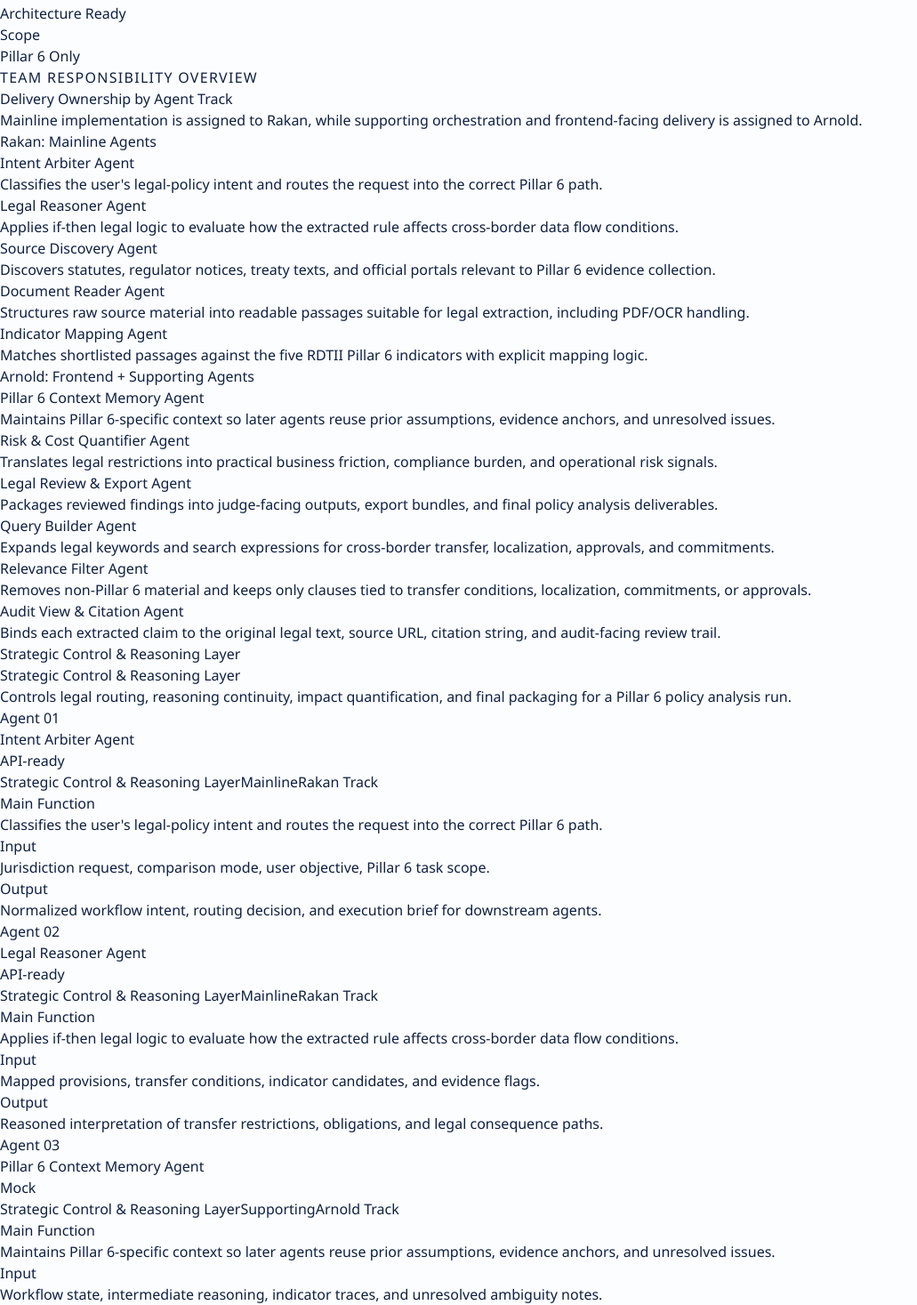
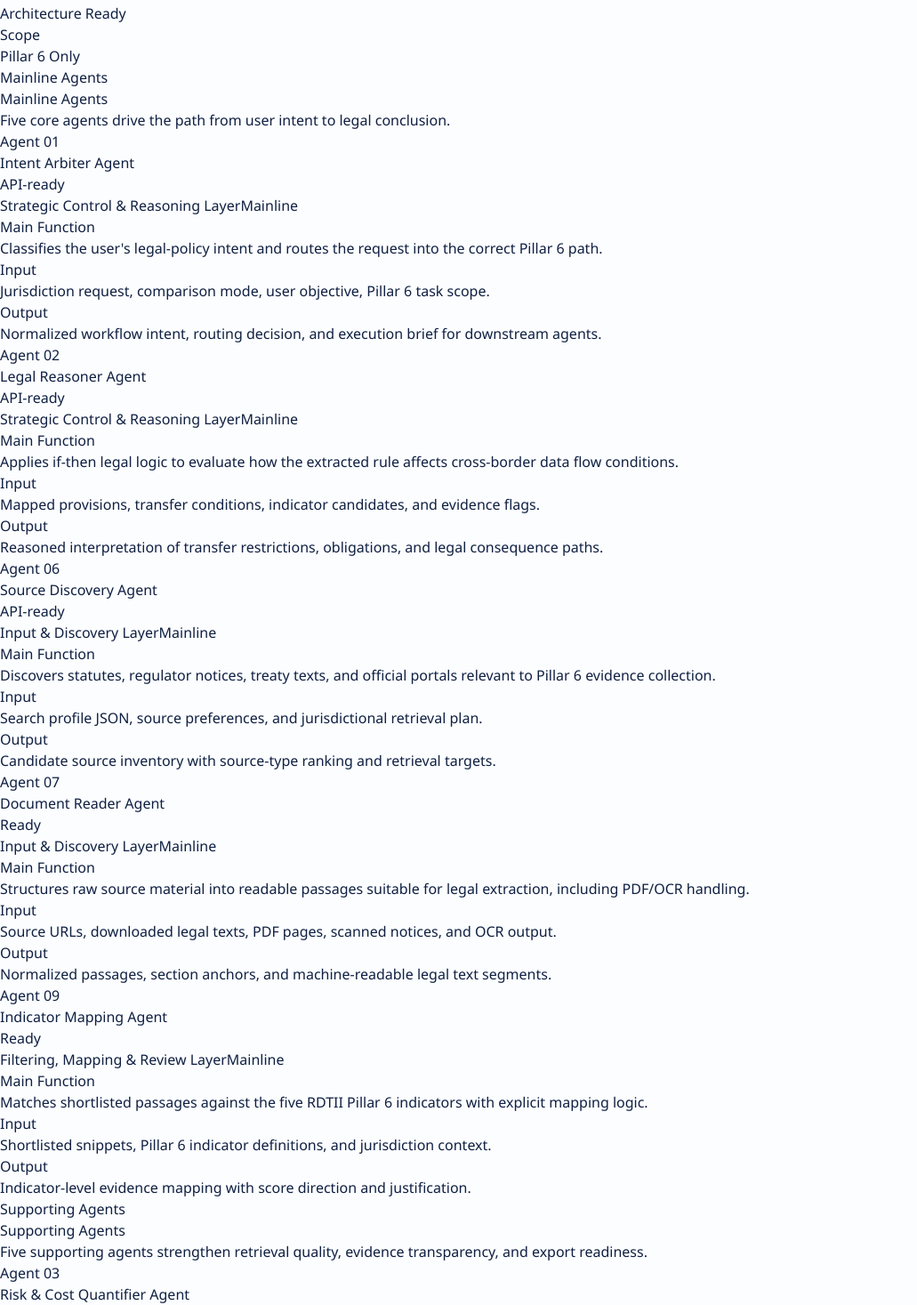
Before and after one commit to w1457344108-coder/Hackathon, a Next.js app: page / in a window 1280 px wide. Shown: the part 3567-5034 px from the top of the page at 89% size, without its empty margins (0-1031 px from the left). Built offline with nearby package versions, Linux system fonts and the light colour scheme.

Commit message:
Reduce architecture to 10 agents

```diff
--- a/components/agent-pipeline-viewer.tsx
+++ b/components/agent-pipeline-viewer.tsx
@@ -1,4 +1,4 @@
-import { architectureRows, pillar6Agents } from "@/data/agents";
+import { pillar6Agents } from "@/data/agents";
 import { AgentMeta } from "@/types/agent-schema";
 
 function getAgentPresentation(agent: AgentMeta, isRunning: boolean, hasResult: boolean) {
@@ -48,6 +48,9 @@ export function AgentPipelineViewer({
   isRunning: boolean;
   hasResult: boolean;
 }) {
+  const mainlineAgents = pillar6Agents.filter((agent) => agent.agent_type === "mainline");
+  const supportingAgents = pillar6Agents.filter((agent) => agent.agent_type === "supporting");
+
   return (
     <section className="glass-panel mt-8 overflow-hidden rounded-[2rem] border border-white/70 p-6">
       <div className="rounded-[1.75rem] border border-blue-100 bg-white/90 p-6">
@@ -55,18 +58,18 @@ export function AgentPipelineViewer({
           <div className="max-w-4xl">
             <p className="section-title text-xs font-semibold text-blue-700">Evidence Pipeline</p>
             <h2 className="mt-2 text-2xl font-semibold text-slate-950 sm:text-3xl">
-              Eleven-Agent Pillar 6 Architecture
+              Ten-Agent Pillar 6 Architecture
             </h2>
             <p className="mt-3 max-w-3xl text-sm leading-7 text-slate-600 sm:text-base">
               This architecture is scoped only to UN ESCAP RDTII Pillar 6: Cross-Border Data
               Policies. It organizes legal intake, evidence extraction, indicator mapping,
               reasoning, quantification, citation review, and export into a policy-analysis-ready
-              multi-agent system.
+              multi-agent system with a streamlined 5 + 5 structure.
             </p>
           </div>
 
           <div className="grid gap-3 sm:grid-cols-3">
-            <LegendPill label="Topology" value="11 Specialized Agents" />
+            <LegendPill label="Topology" value="10 Specialized Agents" />
             <LegendPill
               label="Current State"
               value={hasResult ? "Completed" : isRunning ? "Mock Execution" : "Architecture Ready"}
@@ -76,63 +79,53 @@ export function AgentPipelineViewer({
         </div>
       </div>
 
-      <section className="mt-6 rounded-[1.75rem] border border-blue-100 bg-white/90 p-5">
-        <div className="mb-4">
-          <p className="section-title text-xs font-semibold text-blue-700">
-            Team Responsibility Overview
-          </p>
-          <h3 className="mt-2 text-xl font-semibold text-slate-950">
-            Delivery Ownership by Agent Track
-          </h3>
-          <p className="mt-2 max-w-3xl text-sm leading-6 text-slate-600">
-            Mainline implementation is assigned to Rakan, while supporting orchestration and
-            frontend-facing delivery is assigned to Arnold.
-          </p>
-        </div>
-
-        <div className="grid gap-4 lg:grid-cols-2">
-          <ResponsibilityColumn
-            title="Rakan: Mainline Agents"
-            tone="blue"
-            agents={pillar6Agents.filter((agent) => agent.owner_track === "teammate-mainline")}
+      <div className="mt-6 space-y-6">
+        <AgentRow
+          title="Mainline Agents"
+          summary="Five core agents drive the path from user intent to legal conclusion."
+          agents={mainlineAgents}
+          isRunning={isRunning}
+          hasResult={hasResult}
         />
-          <ResponsibilityColumn
-            title="Arnold: Frontend + Supporting Agents"
-            tone="slate"
-            agents={pillar6Agents.filter((agent) => agent.owner_track === "my-supporting")}
+        <AgentRow
+          title="Supporting Agents"
+          summary="Five supporting agents strengthen retrieval quality, evidence transparency, and export readiness."
+          agents={supportingAgents}
+          isRunning={isRunning}
+          hasResult={hasResult}
         />
       </div>
     </section>
+  );
+}
 
-      <div className="mt-6 space-y-6">
-        {architectureRows.map((row) => {
-          const rowAgents = row.agentIds
-            .map((agentId) => pillar6Agents.find((agent) => agent.id === agentId))
-            .filter((agent): agent is AgentMeta => Boolean(agent));
-
+function AgentRow({
+  title,
+  summary,
+  agents,
+  isRunning,
+  hasResult
+}: {
+  title: string;
+  summary: string;
+  agents: AgentMeta[];
+  isRunning: boolean;
+  hasResult: boolean;
+}) {
   return (
-            <section
-              key={row.title}
-              className="rounded-[1.75rem] border border-blue-100 bg-white/88 p-5"
-            >
+    <section className="rounded-[1.75rem] border border-blue-100 bg-white/88 p-5">
       <div className="mb-4 flex flex-col gap-3 lg:flex-row lg:items-end lg:justify-between">
         <div>
           <p className="text-xs font-semibold uppercase tracking-[0.18em] text-blue-700">
-                    {row.layer}
+            {title}
           </p>
-                  <h3 className="mt-2 text-xl font-semibold text-slate-950">{row.title}</h3>
+          <h3 className="mt-2 text-xl font-semibold text-slate-950">{title}</h3>
         </div>
-                <p className="max-w-3xl text-sm leading-6 text-slate-600">{row.summary}</p>
+        <p className="max-w-3xl text-sm leading-6 text-slate-600">{summary}</p>
       </div>
 
-              <div
-                className={`grid gap-4 ${
-                  rowAgents.length === 5
-                    ? "xl:grid-cols-5 md:grid-cols-2"
-                    : "xl:grid-cols-3 md:grid-cols-2"
-                }`}
-              >
-                {rowAgents.map((agent, index) => {
+      <div className="grid gap-4 md:grid-cols-2 xl:grid-cols-5">
+        {agents.map((agent) => {
           const number = pillar6Agents.findIndex((item) => item.id === agent.id) + 1;
           const presentation = getAgentPresentation(agent, isRunning, hasResult);
 
@@ -166,10 +159,6 @@ export function AgentPipelineViewer({
                   label={agent.agent_type === "mainline" ? "Mainline" : "Supporting"}
                   tone={agent.agent_type === "mainline" ? "blue" : "slate"}
                 />
-                        <MetaTag
-                          label={agent.owner_track === "teammate-mainline" ? "Rakan Track" : "Arnold Track"}
-                          tone={agent.owner_track === "teammate-mainline" ? "blue" : "slate"}
-                        />
               </div>
 
               <div className="mt-4 rounded-2xl border border-white/80 bg-white/88 p-4">
@@ -188,39 +177,6 @@ export function AgentPipelineViewer({
         })}
       </div>
     </section>
-          );
-        })}
-      </div>
-    </section>
-  );
-}
-
-function ResponsibilityColumn({
-  title,
-  agents,
-  tone
-}: {
-  title: string;
-  agents: AgentMeta[];
-  tone: "blue" | "slate";
-}) {
-  const classes = {
-    blue: "border-cyan-100 bg-cyan-50/50",
-    slate: "border-slate-200 bg-slate-50/70"
-  };
-
-  return (
-    <div className={`rounded-[1.5rem] border p-4 ${classes[tone]}`}>
-      <h4 className="text-lg font-semibold text-slate-950">{title}</h4>
-      <div className="mt-4 space-y-3">
-        {agents.map((agent) => (
-          <div key={agent.id} className="rounded-2xl border border-white/80 bg-white/90 p-4">
-            <p className="text-sm font-semibold text-slate-950">{agent.name}</p>
-            <p className="mt-2 text-sm leading-6 text-slate-600">{agent.role}</p>
-          </div>
-        ))}
-      </div>
-    </div>
   );
 }
 
--- a/components/development-roadmap.tsx
+++ b/components/development-roadmap.tsx
@@ -5,7 +5,7 @@ const roadmapPhases = [
     status: "Current",
     goals: [
       "Establish /types/agent-schema.ts",
-      "Define 11 Agent parameter contracts",
+      "Define 10 Agent parameter contracts",
       "Lock Pillar 6 indicator enum",
       "Use mock data to test UI"
     ]
@@ -29,7 +29,6 @@ const roadmapPhases = [
     goals: [
       "Add Query Builder",
       "Add Relevance Filter",
-      "Add Pillar 6 Context Memory",
       "Add Risk & Cost Quantifier",
       "Add Audit View & Citation",
       "Add Legal Review & Export"
--- a/data/agents.ts
+++ b/data/agents.ts
@@ -1,4 +1,4 @@
-import { AgentMeta, AgentLayer } from "@/types/agent-schema";
+import { AgentMeta } from "@/types/agent-schema";
 
 export const pillar6Agents: AgentMeta[] = [
   {
@@ -22,17 +22,6 @@ export const pillar6Agents: AgentMeta[] = [
     status: "API-ready",
     agent_type: "mainline",
     owner_track: "teammate-mainline"
-  },
-  {
-    id: "pillar6-context-memory",
-    name: "Pillar 6 Context Memory Agent",
-    layer: "Strategic Control & Reasoning Layer",
-    role: "Maintains Pillar 6-specific context so later agents reuse prior assumptions, evidence anchors, and unresolved issues.",
-    input: "Workflow state, intermediate reasoning, indicator traces, and unresolved ambiguity notes.",
-    output: "Shared contextual memory object for consistent downstream analysis.",
-    status: "Mock",
-    agent_type: "supporting",
-    owner_track: "my-supporting"
   },
   {
     id: "risk-cost-quantifier",
@@ -123,38 +112,3 @@ export const pillar6Agents: AgentMeta[] = [
     owner_track: "my-supporting"
   }
 ];
-
-export const architectureRows: Array<{
-  layer: AgentLayer;
-  title: string;
-  summary: string;
-  agentIds: string[];
-}> = [
-  {
-    layer: "Strategic Control & Reasoning Layer",
-    title: "Strategic Control & Reasoning Layer",
-    summary:
-      "Controls legal routing, reasoning continuity, impact quantification, and final packaging for a Pillar 6 policy analysis run.",
-    agentIds: [
-      "intent-arbiter",
-      "legal-reasoner",
-      "pillar6-context-memory",
-      "risk-cost-quantifier",
-      "legal-review-export"
-    ]
-  },
-  {
-    layer: "Input & Discovery Layer",
-    title: "Input & Discovery Layer",
-    summary:
-      "Builds search instructions, finds official legal sources, and structures raw legal documents for machine review.",
-    agentIds: ["query-builder", "source-discovery", "document-reader"]
-  },
-  {
-    layer: "Filtering, Mapping & Review Layer",
-    title: "Filtering, Mapping & Review Layer",
-    summary:
-      "Filters legal text, maps evidence to RDTII Pillar 6 indicators, and binds every claim to a citation trail.",
-    agentIds: ["relevance-filter", "indicator-mapping", "audit-citation"]
-  }
-];
```
Also changed, not shown: 2 other files (tests, documents, lock files or other folders). Lines whose indentation alone changed are shown as unchanged.
